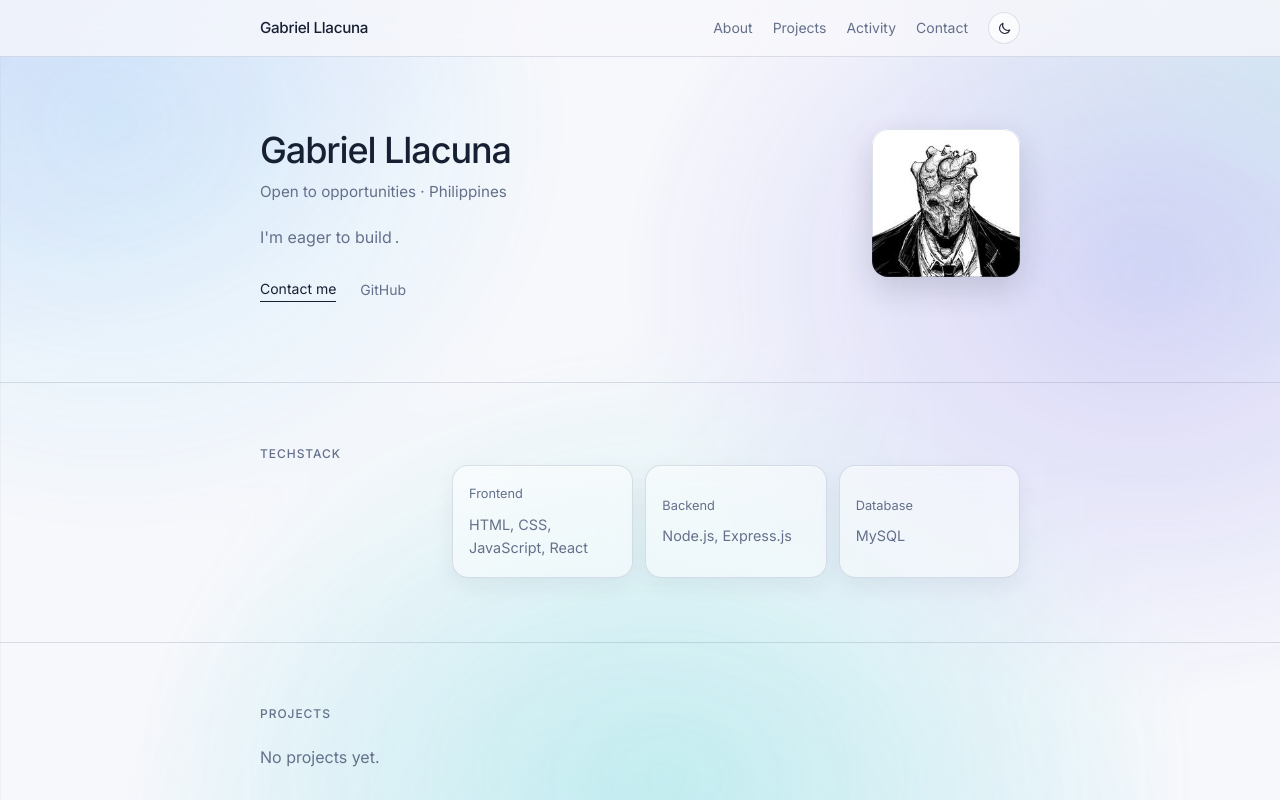
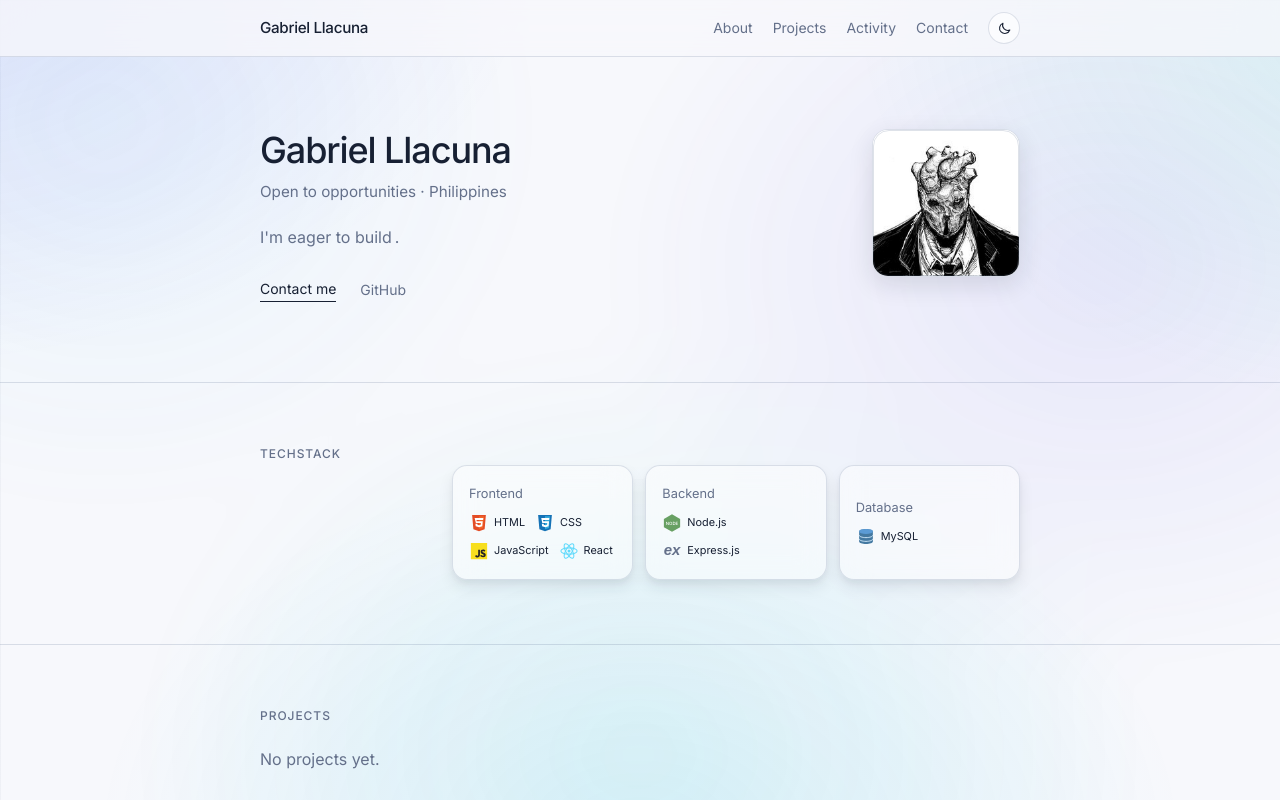
Before and after one commit to llacuna750/llacuna750.github.io, a React (Vite) app: page / in a window 1280 px wide. Shown: the top 800 px of the page. Built offline with nearby package versions, Linux system fonts and the light colour scheme.

Commit message:
Finailize Animation Effects for now

```diff
--- a/src/components/Hero.jsx
+++ b/src/components/Hero.jsx
@@ -1,6 +1,9 @@
 import { useState } from 'react'
 import shinPicture from '../../6038-dorohedoro-shin.png'
 import profilePicture from '../profilepicture/pangprofile.png'
+
+const tileNumbers = Array.from({ length: 10 }, (_, index) => index + 1)
+const lineNumbers = [1, 2, 3]
 
 function Hero() {
   const [isHovered, setIsHovered] = useState(false)
@@ -35,7 +38,7 @@ function Hero() {
       </div>
 
       <figure
-        className={`profile-card${isHovered ? " is-hovered" : ""}`}
+        className={`profile-card card${isHovered ? " is-hovered" : ""}`}
         onMouseEnter={() => setIsHovered(true)}
         onMouseLeave={() => setIsHovered(false)}
       >
@@ -51,6 +54,17 @@ function Hero() {
           alt={isHovered ? "Portrait of Gabriel Llacuna" : ""}
           aria-hidden={!isHovered}
         />
+        <div className="background" aria-hidden="true">
+          <div className="tiles">
+            {tileNumbers.map((tile) => (
+              <span className={`tile tile-${tile}`} key={tile} />
+            ))}
+          </div>
+          {lineNumbers.map((line) => (
+            <span className={`line line-${line}`} key={line} />
+          ))}
+        </div>
+        <div className="shine" aria-hidden="true" />
       </figure>
     </section>
   );
--- /dev/null
+++ b/src/components/TechIcon.jsx
@@ -0,0 +1,63 @@
+function TechIcon({ type }) {
+  switch (type) {
+    case 'html':
+      return (
+        <svg className="tech-icon" viewBox="0 0 32 32" aria-hidden="true" focusable="false">
+          <path fill="#e44d26" d="M5 3h22l-2 23-9 3-9-3z" />
+          <path fill="#f16529" d="M16 5h8l-1.7 19L16 26z" />
+          <path fill="#fff" d="M9 8h14l-.4 3H12l.2 2h9.8l-.8 8-5.2 1.8-5.3-1.8-.4-4h3l.2 1.7 2.6.8 2.7-.8.3-2.8h-8.1z" />
+        </svg>
+      )
+    case 'css':
+      return (
+        <svg className="tech-icon" viewBox="0 0 32 32" aria-hidden="true" focusable="false">
+          <path fill="#1572b6" d="M5 3h22l-2 23-9 3-9-3z" />
+          <path fill="#33a9dc" d="M16 5h8l-1.7 19L16 26z" />
+          <path fill="#fff" d="M10 8h13l-.4 3H13l.2 2h9.3l-.8 8-5.2 1.8-5.2-1.8-.4-4h3l.2 1.7 2.5.8 2.7-.8.3-2.8h-8z" />
+        </svg>
+      )
+    case 'javascript':
+      return (
+        <svg className="tech-icon" viewBox="0 0 32 32" aria-hidden="true" focusable="false">
+          <path fill="#f7df1e" d="M3 3h26v26H3z" />
+          <path fill="#242424" d="M20.2 22.2c.5.8 1.1 1.3 2.2 1.3.9 0 1.4-.4 1.4-1 0-.7-.5-1-1.6-1.5l-.6-.2c-1.8-.8-3-1.7-3-3.8 0-1.9 1.5-3.4 3.9-3.4 1.7 0 3 .6 3.8 2.1l-2.1 1.4c-.5-.8-.9-1.1-1.7-1.1-.7 0-1.1.4-1.1.9 0 .6.4.9 1.4 1.3l.6.2c2.2.9 3.4 1.8 3.4 3.9 0 2.3-1.8 3.6-4.3 3.6-2.4 0-4-.9-4.8-2.6zm-8.5.2c.4.7.8 1.2 1.7 1.2.8 0 1.3-.3 1.3-1.5v-8.3h2.8v8.3c0 2.9-1.7 4.2-4 4.2-2.1 0-3.3-1.1-3.9-2.5z" />
+        </svg>
+      )
+    case 'react':
+      return (
+        <svg className="tech-icon" viewBox="0 0 32 32" aria-hidden="true" focusable="false">
+          <g fill="none" stroke="#61dafb" strokeWidth="1.7">
+            <ellipse cx="16" cy="16" rx="13" ry="5" />
+            <ellipse cx="16" cy="16" rx="13" ry="5" transform="rotate(60 16 16)" />
+            <ellipse cx="16" cy="16" rx="13" ry="5" transform="rotate(120 16 16)" />
+          </g>
+          <circle cx="16" cy="16" r="2.4" fill="#61dafb" />
+        </svg>
+      )
+    case 'node':
+      return (
+        <svg className="tech-icon" viewBox="0 0 32 32" aria-hidden="true" focusable="false">
+          <path fill="#68a063" d="m16 2 13 7.4v13.2L16 30 3 22.6V9.4z" />
+          <text x="16" y="19.3" fill="#fff" fontSize="7" fontWeight="700" textAnchor="middle">NODE</text>
+        </svg>
+      )
+    case 'express':
+      return (
+        <svg className="tech-icon tech-icon-express" viewBox="0 0 32 32" aria-hidden="true" focusable="false">
+          <text x="16" y="23" fill="currentColor" fontFamily="Arial, sans-serif" fontSize="24" fontStyle="italic" fontWeight="700" textAnchor="middle">ex</text>
+        </svg>
+      )
+    case 'mysql':
+      return (
+        <svg className="tech-icon" viewBox="0 0 32 32" aria-hidden="true" focusable="false">
+          <path fill="#4479a1" d="M5 7c0-2.2 4.9-4 11-4s11 1.8 11 4v16c0 2.2-4.9 4-11 4S5 25.2 5 23z" />
+          <ellipse cx="16" cy="7" rx="11" ry="4" fill="#5b9bd5" />
+          <path d="M5 13c0 2.2 4.9 4 11 4s11-1.8 11-4M5 19c0 2.2 4.9 4 11 4s11-1.8 11-4" fill="none" stroke="#d9efff" strokeWidth="1.4" />
+        </svg>
+      )
+    default:
+      return null
+  }
+}
+
+export default TechIcon
--- a/src/components/Techstack.jsx
+++ b/src/components/Techstack.jsx
@@ -1,3 +1,31 @@
+import TechIcon from './TechIcon.jsx'
+
+const techGroups = [
+  {
+    title: 'Frontend',
+    technologies: [
+      { name: 'HTML', icon: 'html' },
+      { name: 'CSS', icon: 'css' },
+      { name: 'JavaScript', icon: 'javascript' },
+      { name: 'React', icon: 'react' },
+    ],
+  },
+  {
+    title: 'Backend',
+    technologies: [
+      { name: 'Node.js', icon: 'node' },
+      { name: 'Express.js', icon: 'express' },
+    ],
+  },
+  {
+    title: 'Database',
+    technologies: [{ name: 'MySQL', icon: 'mysql' }],
+  },
+]
+
+const tileNumbers = Array.from({ length: 10 }, (_, index) => index + 1)
+const lineNumbers = [1, 2, 3]
+
 function Techstack() {
   return (
     <section className="content-section" id="about" aria-labelledby="about-title">
@@ -6,9 +34,30 @@ function Techstack() {
         <div className="about-copy">
           {/* <p>I'm building my web development skills.</p> */}
           <dl className="profile-details">
-            <div><dt>Frontend</dt><dd>HTML, CSS, JavaScript, React</dd></div>
-            <div><dt>Backend</dt><dd>Node.js, Express.js</dd></div>
-            <div><dt>Database</dt><dd>MySQL</dd></div>
+            {techGroups.map((group) => (
+              <div className="card tech-card" key={group.title}>
+                <div className="shine" aria-hidden="true" />
+                <div className="background" aria-hidden="true">
+                  <div className="tiles">
+                    {tileNumbers.map((tile) => (
+                      <span className={`tile tile-${tile}`} key={tile} />
+                    ))}
+                  </div>
+                  {lineNumbers.map((line) => (
+                    <span className={`line line-${line}`} key={line} />
+                  ))}
+                </div>
+                <dt>{group.title}</dt>
+                <dd className="tech-items">
+                  {group.technologies.map((technology) => (
+                    <span className="tech-item" key={technology.name}>
+                      <TechIcon type={technology.icon} />
+                      <span>{technology.name}</span>
+                    </span>
+                  ))}
+                </dd>
+              </div>
+            ))}
           </dl>
         </div>
       </div>
--- a/src/components/portfolio.css
+++ b/src/components/portfolio.css
@@ -12,11 +12,14 @@
   --glow-one: rgba(99, 102, 241, 0.18);
   --glow-two: rgba(45, 212, 191, 0.14);
   --glow-three: rgba(56, 189, 248, 0.12);
-  --ambient-one: rgba(79, 70, 229, 0.24);
-  --ambient-two: rgba(45, 212, 191, 0.22);
-  --ambient-three: rgba(56, 189, 248, 0.18);
-  --tile-shine: rgba(255, 255, 255, 0.7);
-  --tile-grid: rgba(79, 70, 229, 0.12);
+  --ambient-one: rgba(79, 70, 229, 0.16);
+  --ambient-two: rgba(45, 212, 191, 0.14);
+  --ambient-three: rgba(56, 189, 248, 0.12);
+  --card-tile-color: rgba(16, 185, 129, 0.055);
+  --card-line-color: rgba(79, 70, 229, 0.14);
+  --card-shine-opacity: 0.22;
+  --card-shine-gradient: conic-gradient(from 205deg at 50% 50%, transparent 0deg, #10b981 25deg, rgba(52, 211, 153, 0.16) 295deg, transparent 360deg);
+  --card-hover-border-color: rgba(79, 70, 229, 0.36);
   --tile-glass: rgba(255, 255, 255, 0.48);
   --grid-line: rgba(100, 116, 139, 0.055);
   --font: Inter, system-ui, -apple-system, sans-serif;
@@ -36,11 +39,14 @@
   --glow-one: rgba(99, 102, 241, 0.28);
   --glow-two: rgba(45, 212, 191, 0.16);
   --glow-three: rgba(56, 189, 248, 0.13);
-  --ambient-one: rgba(129, 140, 248, 0.32);
-  --ambient-two: rgba(45, 212, 191, 0.25);
-  --ambient-three: rgba(56, 189, 248, 0.22);
-  --tile-shine: rgba(255, 255, 255, 0.38);
-  --tile-grid: rgba(165, 180, 252, 0.16);
+  --ambient-one: rgba(129, 140, 248, 0.2);
+  --ambient-two: rgba(45, 212, 191, 0.16);
+  --ambient-three: rgba(56, 189, 248, 0.14);
+  --card-tile-color: rgba(52, 211, 153, 0.06);
+  --card-line-color: rgba(165, 180, 252, 0.18);
+  --card-shine-opacity: 0.12;
+  --card-shine-gradient: conic-gradient(from 205deg at 50% 50%, transparent 0deg, #34d399 25deg, rgba(52, 211, 153, 0.18) 295deg, transparent 360deg);
+  --card-hover-border-color: rgba(165, 180, 252, 0.42);
   --tile-glass: rgba(18, 27, 47, 0.5);
   --grid-line: rgba(148, 163, 184, 0.045);
 }
@@ -81,17 +87,17 @@ body::before {
     radial-gradient(42rem 34rem at 76% 38%, var(--ambient-one), transparent 74%),
     radial-gradient(44rem 36rem at 50% 82%, var(--ambient-two), transparent 72%);
   content: '';
-  opacity: 0.82;
+  opacity: 0.58;
   pointer-events: none;
-  filter: blur(18px);
+  filter: blur(24px);
   will-change: transform;
-  animation: ambient-drift 18s ease-in-out infinite alternate;
+  animation: ambient-drift 24s ease-in-out infinite alternate;
 }
 
 @keyframes ambient-drift {
-  0% { transform: translate3d(-3%, -2%, 0) scale(1); }
-  50% { transform: translate3d(3%, 2%, 0) scale(1.08); }
-  100% { transform: translate3d(-2%, 3%, 0) scale(1.03); }
+  0% { transform: translate3d(-2%, -1.5%, 0) scale(1); }
+  50% { transform: translate3d(2%, 1.5%, 0) scale(1.045); }
+  100% { transform: translate3d(-1.5%, 2%, 0) scale(1.02); }
 }
 
 a {
@@ -390,6 +396,146 @@ h2 {
   transform: translateY(1px) scale(0.9);
 }
 
+.card {
+  position: relative;
+  isolation: isolate;
+  overflow: hidden;
+  border: 1px solid var(--line);
+  border-radius: 15px;
+  background: var(--tile-glass);
+  box-shadow: 0 3px 6px rgba(23, 32, 51, 0.05), 0 8px 15px rgba(23, 32, 51, 0.08);
+  backdrop-filter: blur(14px);
+  -webkit-backdrop-filter: blur(14px);
+  transition:
+    transform 250ms ease,
+    border-color 250ms ease,
+    box-shadow 250ms ease;
+}
+
+.card:hover {
+  transform: translateY(-4px);
+  border-color: var(--card-hover-border-color);
+  box-shadow: 0 8px 16px rgba(23, 32, 51, 0.08), 0 15px 28px var(--glow-one);
+}
+
+.card > dt,
+.card > dd {
+  position: relative;
+  z-index: 3;
+}
+
+.card .shine {
+  position: absolute;
+  z-index: 2;
+  inset: 0;
+  overflow: hidden;
+  border-radius: inherit;
+  opacity: 0;
+  pointer-events: none;
+  transition: opacity 500ms ease;
+}
+
+.card .shine::before {
+  position: absolute;
+  bottom: 55%;
+  left: 50%;
+  width: 150%;
+  padding-bottom: 150%;
+  border-radius: 50%;
+  background-image: var(--card-shine-gradient);
+  content: '';
+  opacity: var(--card-shine-opacity);
+  filter: blur(35px);
+  transform: translateX(-50%);
+}
+
+.card .background {
+  position: absolute;
+  z-index: 1;
+  inset: 0;
+  overflow: hidden;
+  border-radius: inherit;
+  -webkit-mask-image: radial-gradient(circle at 60% 5%, black 0%, black 15%, transparent 60%);
+  mask-image: radial-gradient(circle at 60% 5%, black 0%, black 15%, transparent 60%);
+}
+
+.card .tiles {
+  position: absolute;
+  inset: 0;
+  opacity: 0;
+  transition: opacity 250ms ease;
+}
+
+.card .tile {
+  position: absolute;
+  background-color: var(--card-tile-color);
+  opacity: 0;
+  animation-duration: 8s;
+  animation-iteration-count: infinite;
+}
+
+.card .tile-1 { top: 0; left: 0; width: 22.5%; height: 10%; }
+.card .tile-2 { top: 0; left: 22.5%; width: 27.5%; height: 10%; animation-delay: -6s; }
+.card .tile-3 { top: 0; left: 50%; width: 27.5%; height: 10%; animation-delay: -4s; }
+.card .tile-4 { top: 0; left: 77.5%; width: 22.5%; height: 10%; animation-delay: -2s; }
+.card .tile-5 { top: 10%; left: 0; width: 22.5%; height: 22.5%; animation-delay: -4s; }
+.card .tile-6 { top: 10%; left: 22.5%; width: 27.5%; height: 22.5%; animation-delay: -2s; }
+.card .tile-7 { top: 10%; left: 50%; width: 27.5%; height: 22.5%; }
+.card .tile-8 { top: 10%; left: 77.5%; width: 22.5%; height: 22.5%; animation-delay: -4s; }
+.card .tile-9 { top: 32.5%; left: 50%; width: 27.5%; height: 22.5%; animation-delay: -6s; }
+.card .tile-10 { top: 32.5%; left: 77.5%; width: 22.5%; height: 22.5%; animation-delay: -2s; }
+
+@keyframes tile-flicker {
+  0%, 12.5%, 100% { opacity: 1; }
+  25%, 82.5% { opacity: 0; }
+}
+
+.card .line {
+  position: absolute;
+  z-index: 1;
+  inset: 0;
+  opacity: 0;
+  transition: opacity 150ms ease;
+}
+
+.card .line::before,
+.card .line::after {
+  position: absolute;
+  background-color: var(--card-line-color);
+  content: '';
+  transition: transform 350ms ease;
+}
+
+.card .line::before {
+  right: 0;
+  left: 0;
+  height: 1px;
+  transform: scaleX(0);
+  transform-origin: left center;
+}
+
+.card .line::after {
+  top: 0;
+  bottom: 0;
+  width: 1px;
+  transform: scaleY(0);
+  transform-origin: top center;
+}
+
+.card .line-1::before { top: 10%; transition-delay: 0s; }
+.card .line-1::after { left: 22.5%; transition-delay: 0s; }
+.card .line-2::before { top: 32.5%; transition-delay: 150ms; }
+.card .line-2::after { left: 50%; transition-delay: 150ms; }
+.card .line-3::before { top: 55%; transition-delay: 300ms; }
+.card .line-3::after { right: 22.5%; transition-delay: 300ms; }
+
+.card:hover .shine { opacity: 1; }
+.card:hover .tiles { opacity: 1; transition-delay: 250ms; }
+.card:hover .tile { animation-name: tile-flicker; }
+.card:hover .line { opacity: 1; }
+.card:hover .line::before { transform: scaleX(1); }
+.card:hover .line::after { transform: scaleY(1); }
+
 .profile-card {
   position: relative;
   margin: 0;
@@ -397,43 +543,23 @@ h2 {
   isolation: isolate;
   border-radius: 16px;
   background: var(--surface);
-  box-shadow: 0 12px 32px rgba(23, 32, 51, 0.16);
-  transition: box-shadow 420ms ease, transform 420ms ease;
+  box-shadow: 0 8px 24px rgba(23, 32, 51, 0.12);
 }
 
 .profile-card::after {
   position: absolute;
-  z-index: 2;
+  z-index: 3;
   inset: 0;
   border: 1px solid var(--line);
+  border-color: inherit;
   border-radius: inherit;
   content: '';
   pointer-events: none;
 }
 
-.profile-card::before {
-  position: absolute;
-  z-index: 1;
-  inset: -60% -80%;
-  background: linear-gradient(
-    115deg,
-    transparent 42%,
-    var(--tile-shine) 50%,
-    transparent 58%
-  );
-  content: '';
-  opacity: 0;
-  pointer-events: none;
-  transform: translateX(-48%) rotate(12deg);
-  transition: opacity 240ms ease, transform 780ms cubic-bezier(0.2, 0.75, 0.25, 1);
-}
-
-.profile-card.is-hovered::before {
-  opacity: 0.85;
-  transform: translateX(48%) rotate(12deg);
-}
-
 .profile-photo {
+  position: relative;
+  z-index: 0;
   display: block;
   width: 100%;
   aspect-ratio: 1;
@@ -447,6 +573,7 @@ h2 {
 
 .profile-photo-real {
   position: absolute;
+  z-index: 0;
   inset: 0;
   height: 100%;
   opacity: 0;
@@ -455,8 +582,9 @@ h2 {
 }
 
 .profile-card.is-hovered {
-  transform: translateY(-3px);
-  box-shadow: 0 16px 40px var(--glow-one), 0 8px 24px rgba(23, 32, 51, 0.18);
+  transform: translateY(-4px);
+  border-color: var(--card-hover-border-color);
+  box-shadow: 0 8px 16px rgba(23, 32, 51, 0.08), 0 15px 28px var(--glow-one);
 }
 
 .profile-card.is-hovered .profile-photo-shin {
@@ -517,77 +645,12 @@ h2 {
   margin-top: 18px;
 }
 
-.profile-details div {
-  position: relative;
-  isolation: isolate;
+.profile-details > .card {
   display: grid;
   align-content: center;
   gap: 8px;
   min-height: 112px;
   padding: 18px 16px;
-  overflow: hidden;
-  border: 1px solid var(--line);
-  border-radius: 16px;
-  background: var(--tile-glass);
-  box-shadow: 0 8px 22px rgba(23, 32, 51, 0.06), inset 0 1px 0 rgba(255, 255, 255, 0.32);
-  backdrop-filter: blur(14px);
-  -webkit-backdrop-filter: blur(14px);
-  transition:
-    transform 260ms cubic-bezier(0.2, 0.75, 0.25, 1),
-    border-color 260ms ease,
-    box-shadow 260ms ease,
-    background-color 260ms ease;
-}
-
-.profile-details div::before,
-.profile-details div::after {
-  position: absolute;
-  inset: 0;
-  content: '';
-  pointer-events: none;
-}
-
-.profile-details div::before {
-  z-index: -1;
-  inset: -70% -85%;
-  background: linear-gradient(
-    115deg,
-    transparent 38%,
-    var(--tile-shine) 50%,
-    transparent 62%
-  );
-  opacity: 0;
-  transform: translateX(-45%) rotate(12deg);
-  transition: opacity 240ms ease, transform 780ms cubic-bezier(0.2, 0.75, 0.25, 1);
-}
-
-.profile-details div::after {
-  z-index: -1;
-  background-image:
-    linear-gradient(var(--tile-grid) 1px, transparent 1px),
-    linear-gradient(90deg, var(--tile-grid) 1px, transparent 1px);
-  background-position: top right;
-  background-size: 24px 24px;
-  mask-image: radial-gradient(circle at 85% 12%, black, transparent 70%);
-  -webkit-mask-image: radial-gradient(circle at 85% 12%, black, transparent 70%);
-  opacity: 0;
-  transition: opacity 300ms ease;
-}
-
-.profile-details div:hover {
-  transform: translateY(-6px) scale(1.025);
-  border-color: var(--focus);
-  background: var(--surface);
-  box-shadow: 0 18px 38px var(--glow-one), inset 0 1px 0 rgba(255, 255, 255, 0.55);
-}
-
-.profile-details div:hover::before {
-  opacity: 0.9;
-  transform: translateX(45%) rotate(12deg);
-}
-
-.profile-details div:hover::after {
-  opacity: 1;
 }
 
 .profile-details dt {
@@ -596,12 +659,40 @@ h2 {
   transition: color 200ms ease;
 }
 
-.profile-details div:hover dt {
+.profile-details > .card:hover dt {
   color: var(--focus);
 }
 
 .profile-details dd {
   font-size: 0.9rem;
+}
+
+.tech-items {
+  display: flex;
+  flex-wrap: wrap;
+  align-items: center;
+  gap: 8px 10px;
+}
+
+.tech-item {
+  display: inline-flex;
+  align-items: center;
+  gap: 5px;
+  color: var(--text);
+  font-size: 0.68rem;
+  line-height: 1.2;
+  white-space: nowrap;
+}
+
+.tech-icon {
+  display: block;
+  flex: 0 0 20px;
+  width: 20px;
+  height: 20px;
+}
+
+.tech-icon-express {
+  color: var(--muted);
 }
 
 .skills-block {
@@ -1001,9 +1092,19 @@ h2 {
   .theme-toggle,
   .menu-toggle,
   .activity-year-toggle button,
+  .card,
+  .card .shine,
+  .card .tiles,
+  .card .tile,
+  .card .line,
+  .card .line::before,
+  .card .line::after,
   .profile-card,
-  .profile-card::before,
   .profile-photo { transition: none; }
+
+  .card .tile,
+  .card:hover .tile { animation: none; }
+  .card:hover .tile { opacity: 0.55; }
 
   .theme-toggle,
   .menu-toggle,
@@ -1020,7 +1121,7 @@ h2 {
   .activity-profile-link:hover,
   .certificate-row:hover,
   .certificate-row:active,
-  .profile-details div:hover,
+  .profile-details > .card:hover,
   .email-link:hover,
   .email-link:active,
   .btn-primary:active,
@@ -1031,19 +1132,8 @@ h2 {
   .project-row > a:active,
   .activity-profile-link:active,
   .email-link:active,
+  .card:hover,
   .profile-card.is-hovered { transform: none; }
-
-  .profile-card.is-hovered::before {
-    opacity: 0;
-    transform: none;
-  }
-
-  .profile-details div,
-  .profile-details div::before,
-  .profile-details div::after { transition: none; }
-
-  .profile-details div:hover::before,
-  .profile-details div:hover::after { opacity: 0; }
 
   .profile-card.is-hovered .profile-photo-shin,
   .profile-card.is-hovered .profile-photo-real {
```
